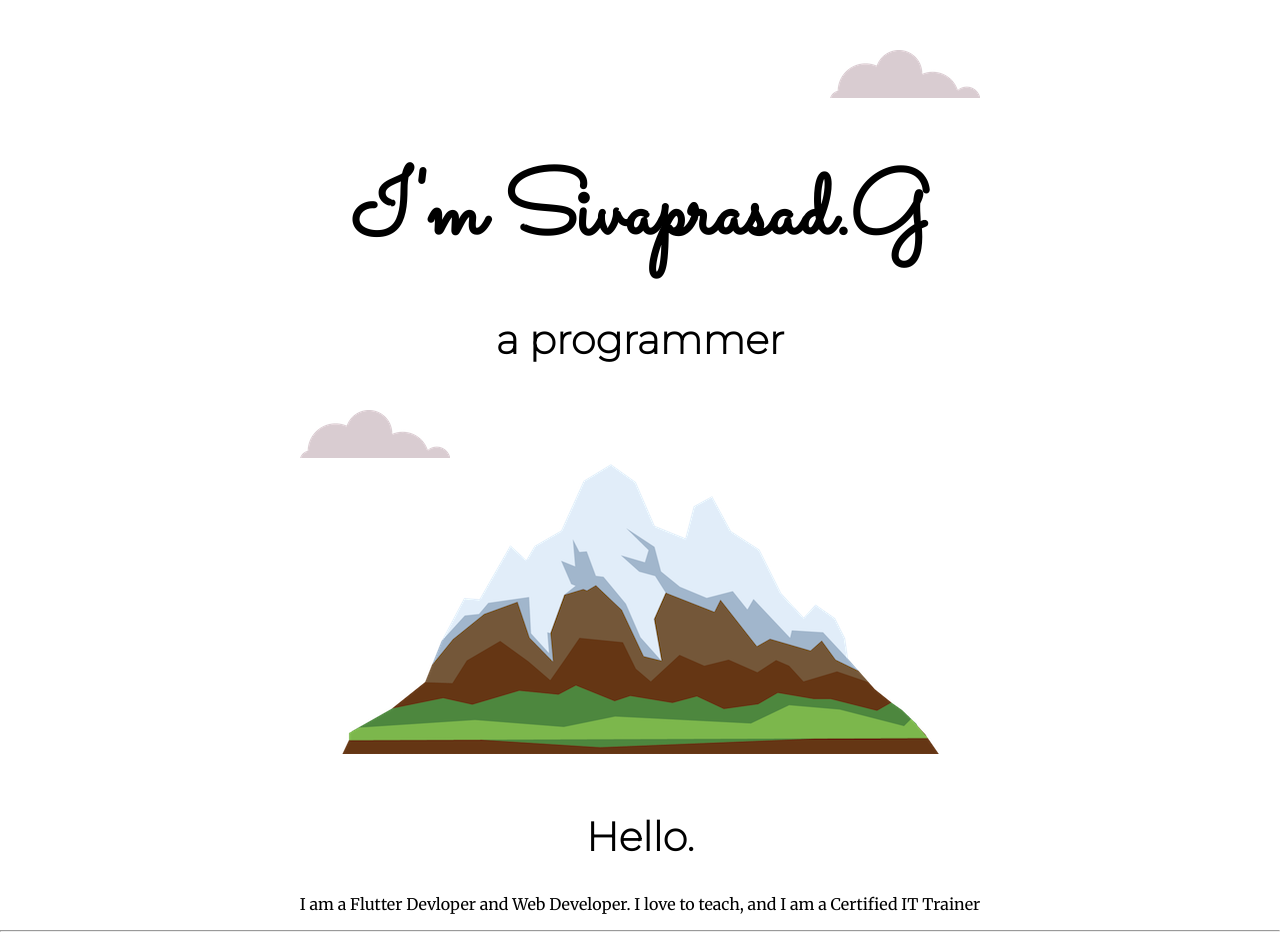
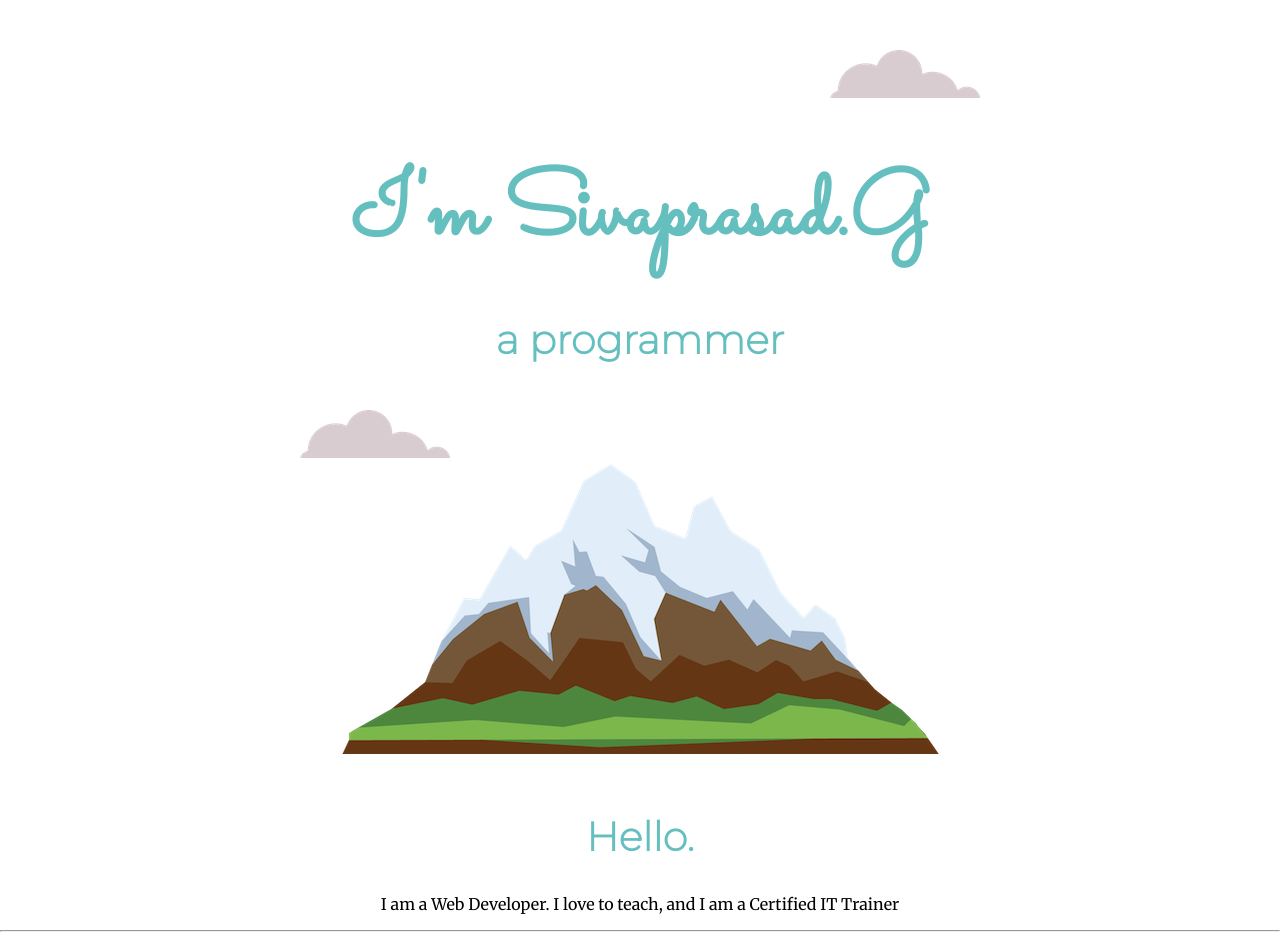
Before and after one commit to prasadsiv/personalsite, a plain HTML site: page index.html in a window 1280 px wide. Shown: the top 952 px of the page. Drawn offline with Linux system fonts and the light colour scheme.

Commit message:
h1 color modified

```diff
--- a/css/styles.css
+++ b/css/styles.css
@@ -8,10 +8,12 @@ h1{
     font-size: 5.625rem;
      margin:  50px auto 0 auto;
      font-family: 'Sacramento', cursive;
+     color:  #66BFBF;
 }
 h2{
     font-size: 2.5rem;
     font-family: 'Montserrat', sans-serif;
+    color:  #66BFBF;
 
 }
 h3{
--- a/index.html
+++ b/index.html
@@ -26,7 +26,7 @@
             <div class="profile">
               <img src="" alt="">
               <h2>Hello.</h2>
-              <p>I am a Flutter Devloper and Web Developer. I love to teach, and I am a Certified IT Trainer </p>
+              <p>I am a Web Developer. I love to teach, and I am a Certified IT Trainer </p>
             </div>
             <hr>
             <div class="skills">
```
